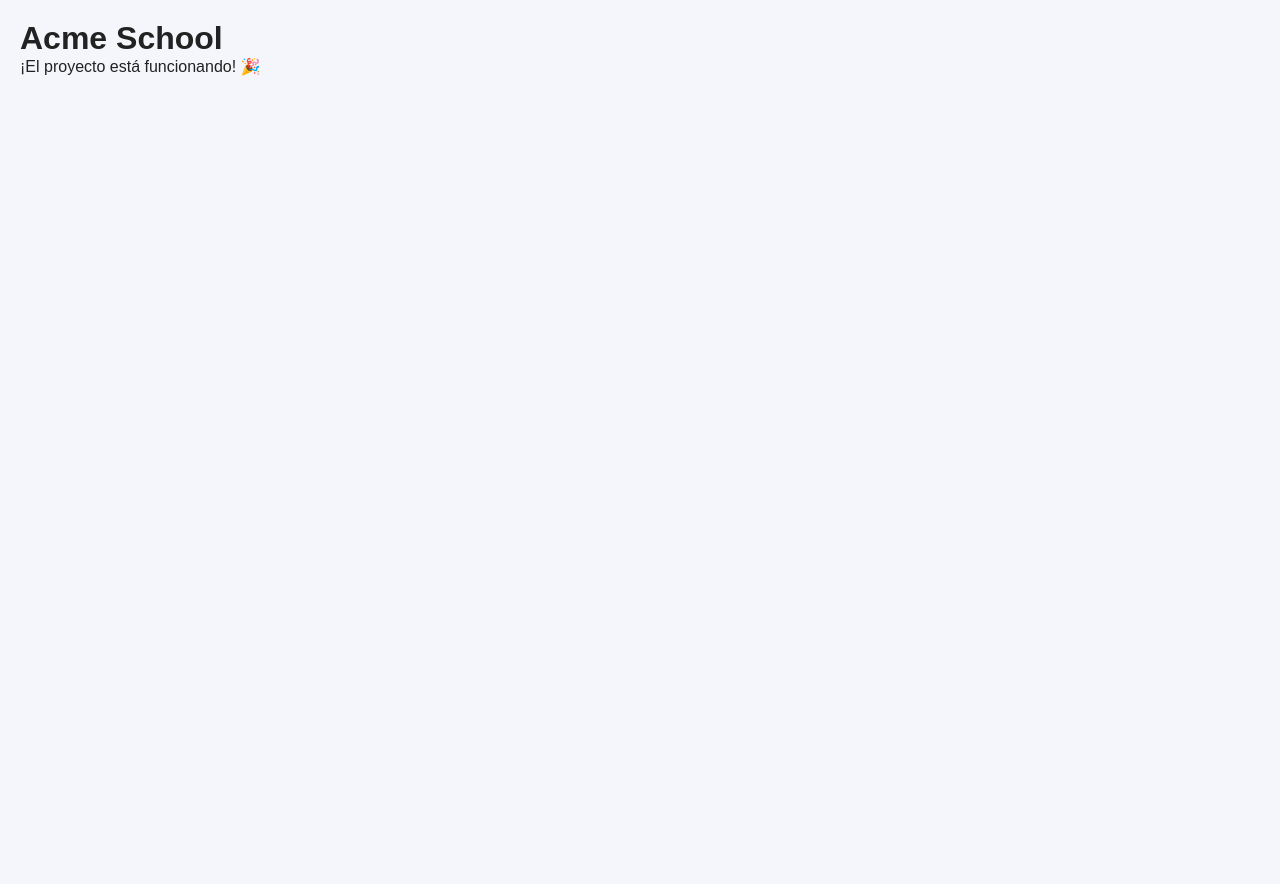
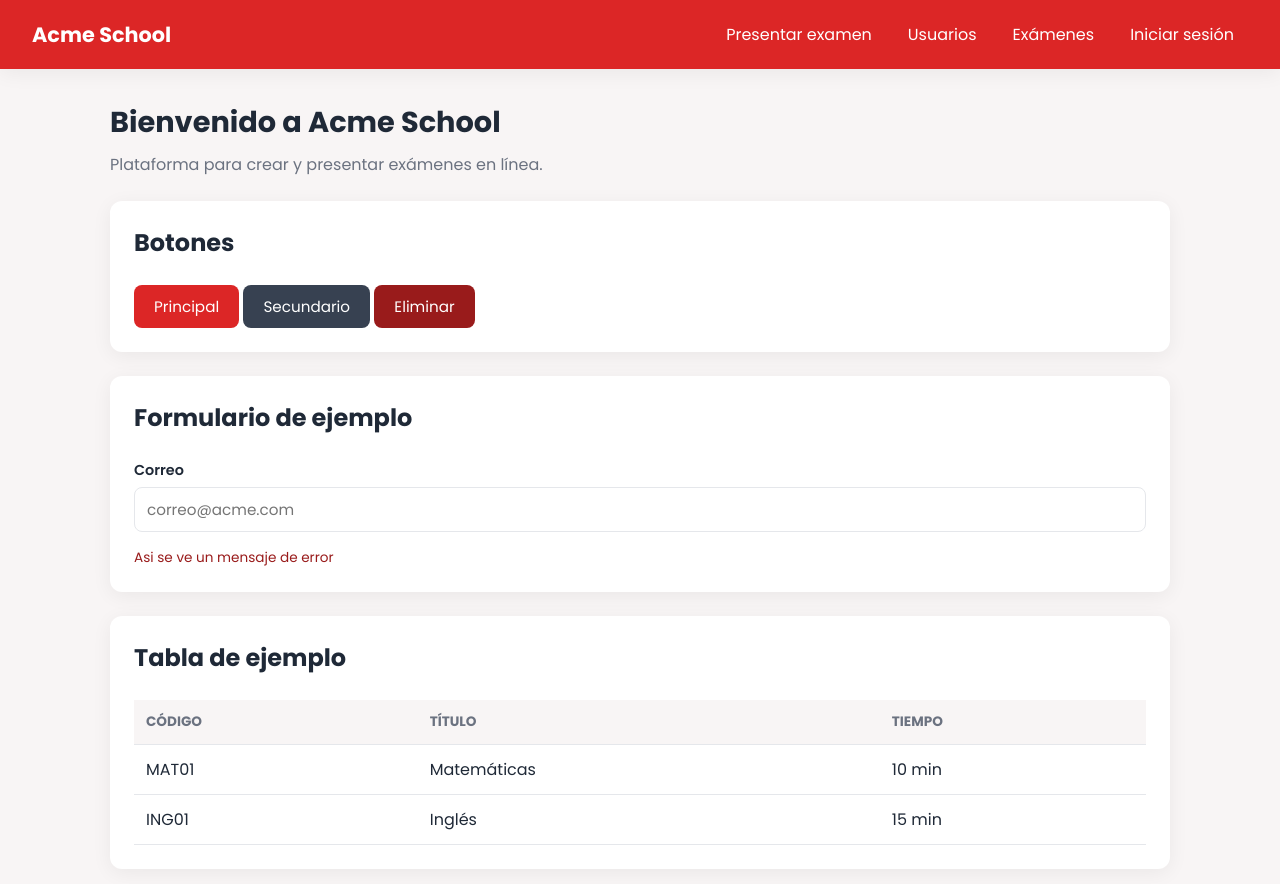
Before and after one commit to pazzz200/ProyectoAcmeschool_JavaScript_PazJuanDavid, a plain HTML site: page index.html in a window 1280 px wide. Before the commit the page ends 800 px from the top, so only its background shows below. Drawn offline with Linux system fonts and the light colour scheme.

Commit message:
feat: :memo: Agregue un diseño base con un estilo y barra de navegacion, seguimos en el proceso !!!!

```diff
--- a/css/estilos.css
+++ b/css/estilos.css
@@ -1,19 +1,233 @@
-/* ===== Reinicio básico =====
-   Los navegadores traen márgenes por defecto; los quitamos
-   para tener control total del diseño. */
+/* ========== Colores y medidas de la app ========== */
+:root {
+  --color-primario: #dc2626;
+  --color-primario-oscuro: #b91c1c;
+  --color-secundario: #374151;
+  --color-exito: #16a34a;
+  --color-error: #991b1b;
+  --color-fondo: #f8f5f5;
+  --color-tarjeta: #ffffff;
+  --color-texto: #1f2937;
+  --color-texto-suave: #6b7280;
+  --color-borde: #e5e7eb;
+
+  --radio: 12px;
+  --sombra: 0 4px 20px rgba(0, 0, 0, 0.06);
+  --transicion: 0.25s ease;
+}
+
+/* ========== Reinicio basico ========== */
 * {
   margin: 0;
   padding: 0;
-  box-sizing: border-box; /* el padding no agranda las cajas */
+  box-sizing: border-box;
 }
 
 body {
-  font-family: Arial, Helvetica, sans-serif;
-  background-color: #f4f6fb;
-  color: #222;
+  font-family: "Poppins", Arial, sans-serif;
+  background-color: var(--color-fondo);
+  color: var(--color-texto);
+  min-height: 100vh;
 }
 
-/* Estilo temporal para comprobar que el CSS está conectado */
+a {
+  text-decoration: none;
+  color: inherit;
+}
+
+/* ========== Barra de navegacion ========== */
+.barra {
+  background-color: var(--color-primario);
+  color: white;
+  display: flex;
+  justify-content: space-between;
+  align-items: center;
+  flex-wrap: wrap;
+  gap: 12px;
+  padding: 14px 32px;
+  box-shadow: var(--sombra);
+}
+
+.barra__logo {
+  font-size: 1.3rem;
+  font-weight: 700;
+}
+
+.barra__enlaces {
+  display: flex;
+  flex-wrap: wrap;
+  gap: 8px;
+  list-style: none;
+}
+
+.barra__enlaces a {
+  display: block;
+  padding: 8px 14px;
+  border-radius: 8px;
+  transition: background-color var(--transicion);
+}
+
+.barra__enlaces a:hover {
+  background-color: rgba(255, 255, 255, 0.15);
+}
+
+/* ========== Contenedor principal ========== */
 #app {
-  padding: 20px;
+  max-width: 1100px;
+  margin: 0 auto;
+  padding: 32px 20px;
 }
+
+.titulo-pagina {
+  font-size: 1.8rem;
+  margin-bottom: 8px;
+}
+
+.subtitulo {
+  color: var(--color-texto-suave);
+  margin-bottom: 24px;
+}
+
+/* ========== Tarjetas ========== */
+.tarjeta {
+  background-color: var(--color-tarjeta);
+  border-radius: var(--radio);
+  box-shadow: var(--sombra);
+  padding: 24px;
+  margin-bottom: 24px;
+  animation: aparecer 0.4s ease;
+}
+
+/* animacion suave cuando aparece una tarjeta */
+@keyframes aparecer {
+  from {
+    opacity: 0;
+    transform: translateY(10px);
+  }
+  to {
+    opacity: 1;
+    transform: translateY(0);
+  }
+}
+
+/* ========== Botones ========== */
+.boton {
+  display: inline-block;
+  border: none;
+  border-radius: 8px;
+  padding: 10px 20px;
+  font-family: inherit;
+  font-size: 0.95rem;
+  cursor: pointer;
+  color: white;
+  background-color: var(--color-primario);
+  transition: background-color var(--transicion), transform var(--transicion);
+}
+
+.boton:hover {
+  background-color: var(--color-primario-oscuro);
+  transform: translateY(-2px);
+}
+
+.boton--secundario {
+  background-color: var(--color-secundario);
+}
+
+.boton--peligro {
+  background-color: var(--color-error);
+}
+
+.boton--secundario:hover {
+  background-color: var(--color-secundario);
+  filter: brightness(0.9);
+}
+
+.boton--peligro:hover {
+  background-color: var(--color-error);
+  filter: brightness(0.9);
+}
+
+/* ========== Formularios ========== */
+.campo {
+  display: flex;
+  flex-direction: column;
+  gap: 6px;
+  margin-bottom: 16px;
+}
+
+.campo label {
+  font-weight: 600;
+  font-size: 0.9rem;
+}
+
+.campo input,
+.campo select,
+.campo textarea {
+  padding: 10px 12px;
+  border: 1px solid var(--color-borde);
+  border-radius: 8px;
+  font-family: inherit;
+  font-size: 0.95rem;
+  transition: border-color var(--transicion);
+}
+
+.campo input:focus,
+.campo select:focus,
+.campo textarea:focus {
+  outline: none;
+  border-color: var(--color-primario);
+}
+
+.mensaje-error {
+  color: var(--color-error);
+  font-size: 0.85rem;
+}
+
+/* ========== Tablas ==========
+   el contenedor deja hacer scroll horizontal en celular */
+.tabla-contenedor {
+  overflow-x: auto;
+}
+
+.tabla {
+  width: 100%;
+  border-collapse: collapse;
+}
+
+.tabla th,
+.tabla td {
+  padding: 12px;
+  text-align: left;
+  border-bottom: 1px solid var(--color-borde);
+}
+
+.tabla th {
+  background-color: var(--color-fondo);
+  font-size: 0.85rem;
+  text-transform: uppercase;
+  color: var(--color-texto-suave);
+}
+
+.tabla tr:hover td {
+  background-color: #f9fafb;
+}
+
+/* ========== Celular ========== */
+@media (max-width: 600px) {
+  .barra {
+    padding: 12px 16px;
+    justify-content: center;
+  }
+
+  .barra__enlaces {
+    justify-content: center;
+  }
+
+  #app {
+    padding: 20px 16px;
+  }
+
+  .titulo-pagina {
+    font-size: 1.4rem;
+  }
+}
--- a/index.html
+++ b/index.html
@@ -4,11 +4,29 @@
   <meta charset="UTF-8">
   <meta name="viewport" content="width=device-width, initial-scale=1.0">
   <title>Acme School - Plataforma de exámenes</title>
+
+  <!-- fuente de Google Fonts -->
+  <link rel="preconnect" href="https://fonts.googleapis.com">
+  <link rel="preconnect" href="https://fonts.gstatic.com" crossorigin>
+  <link href="https://fonts.googleapis.com/css2?family=Poppins:wght@400;600;700&display=swap" rel="stylesheet">
+
   <link rel="stylesheet" href="css/estilos.css">
 </head>
 <body>
 
-  <header id="encabezado"></header>
+  <!-- por ahora la barra va fija aca, en la etapa 3 la volvemos un web component -->
+  <header id="encabezado">
+    <nav class="barra">
+      <a href="#/" class="barra__logo">Acme School</a>
+      <ul class="barra__enlaces">
+        <li><a href="#/presentar">Presentar examen</a></li>
+        <li><a href="#/usuarios">Usuarios</a></li>
+        <li><a href="#/examenes">Exámenes</a></li>
+        <li><a href="#/login">Iniciar sesión</a></li>
+      </ul>
+    </nav>
+  </header>
+
   <main id="app"></main>
   <script type="module" src="js/principal.js"></script>
 
--- a/js/principal.js
+++ b/js/principal.js
@@ -1,14 +1,41 @@
-// principal.js
-// Punto de entrada de la aplicación: es el primer JS que se ejecuta.
-
-// Buscamos el contenedor principal del HTML
+// Aca arranca todo. Por ahora solo pintamos una pantalla de bienvenida
 const contenedorApp = document.getElementById("app");
 
-// Mostramos un mensaje para comprobar que el JS está conectado
 contenedorApp.innerHTML = `
-  <h1>Acme School</h1>
-  <p>¡El proyecto está funcionando! 🎉</p>
+  <h1 class="titulo-pagina">Bienvenido a Acme School</h1>
+  <p class="subtitulo">Plataforma para crear y presentar exámenes en línea.</p>
+
+  <section class="tarjeta">
+    <h2>Botones</h2>
+    <br>
+    <button class="boton">Principal</button>
+    <button class="boton boton--secundario">Secundario</button>
+    <button class="boton boton--peligro">Eliminar</button>
+  </section>
+
+  <section class="tarjeta">
+    <h2>Formulario de ejemplo</h2>
+    <br>
+    <div class="campo">
+      <label for="correoPrueba">Correo</label>
+      <input type="email" id="correoPrueba" placeholder="correo@acme.com">
+    </div>
+    <p class="mensaje-error">Asi se ve un mensaje de error</p>
+  </section>
+
+  <section class="tarjeta">
+    <h2>Tabla de ejemplo</h2>
+    <br>
+    <div class="tabla-contenedor">
+      <table class="tabla">
+        <thead>
+          <tr><th>Código</th><th>Título</th><th>Tiempo</th></tr>
+        </thead>
+        <tbody>
+          <tr><td>MAT01</td><td>Matemáticas</td><td>10 min</td></tr>
+          <tr><td>ING01</td><td>Inglés</td><td>15 min</td></tr>
+        </tbody>
+      </table>
+    </div>
+  </section>
 `;
-
-// Mensaje en la consola del navegador (F12 → pestaña Console)
-console.log("principal.js cargado correctamente");
```
